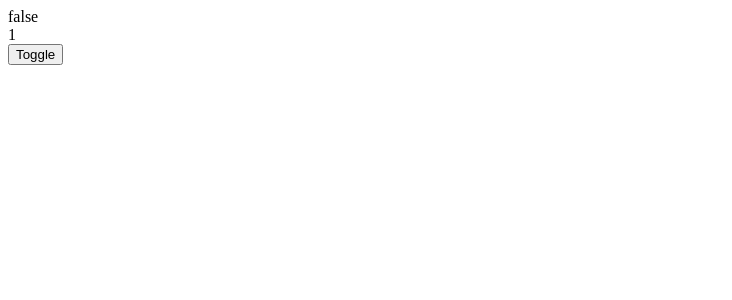
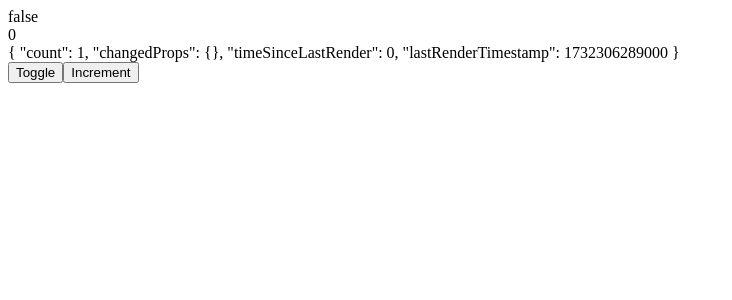
Before and after one commit to juniorencode/_playground, a React (Vite) app in the folder ReactCustomHooks/: page / in a window 1280 px wide. Shown: the top 300 px of the page, without its empty margins (0-732 px from the left). Built offline with nearby package versions, Linux system fonts and the light colour scheme.

Commit message:
feat: useDebugInformation

```diff
--- a/ReactCustomHooks/src/App.jsx
+++ b/ReactCustomHooks/src/App.jsx
@@ -1,15 +1,30 @@
+import { useState } from 'react';
 import { useToggle } from './hooks/useToggle.hook';
-import { useRenderCount } from './hooks/useRenderCount.hook';
+import { useDebugInformation } from './hooks/useDebugInformation.hook';
 
 function App() {
   const [boolean, toggle] = useToggle(false);
-  const renderCount = useRenderCount();
+  const [count, setCount] = useState(0);
 
   return (
     <>
-      <div>{boolean.toString()}</div>
-      <div>{renderCount}</div>
+      <ChildComponent boolean={boolean} count={count} />
       <button onClick={toggle}>Toggle</button>
+      <button onClick={() => setCount(prevCount => prevCount + 1)}>
+        Increment
+      </button>
+    </>
+  );
+}
+
+function ChildComponent(props) {
+  const info = useDebugInformation('ChildComponent', props);
+
+  return (
+    <>
+      <div>{props.boolean.toString()}</div>
+      <div>{props.count}</div>
+      <div>{JSON.stringify(info, null, 2)}</div>
     </>
   );
 }
--- /dev/null
+++ b/ReactCustomHooks/src/hooks/useDebugInformation.hook.jsx
@@ -0,0 +1,35 @@
+import { useEffect, useRef } from 'react';
+import { useRenderCount } from './useRenderCount.hook';
+
+const useDebugInformation = (componentName, props) => {
+  const count = useRenderCount();
+  const changedProps = useRef({});
+  const previousProps = useRef(props);
+  const lastRenderTimestamp = useRef(Date.now());
+
+  const propKeys = Object.keys({ ...props, ...previousProps });
+  changedProps.current = propKeys.reduce((obj, key) => {
+    if (props[key] === previousProps.current[key]) return obj;
+    return {
+      ...obj,
+      [key]: { previous: previousProps.current[key], current: props[key] }
+    };
+  }, {});
+
+  const info = {
+    count,
+    changedProps: changedProps.current,
+    timeSinceLastRender: Date.now() - lastRenderTimestamp.current,
+    lastRenderTimestamp: lastRenderTimestamp.current
+  };
+
+  useEffect(() => {
+    previousProps.current = props;
+    lastRenderTimestamp.current = Date.now();
+    console.log('[debug-info]', componentName, info);
+  });
+
+  return info;
+};
+
+export { useDebugInformation };
```
